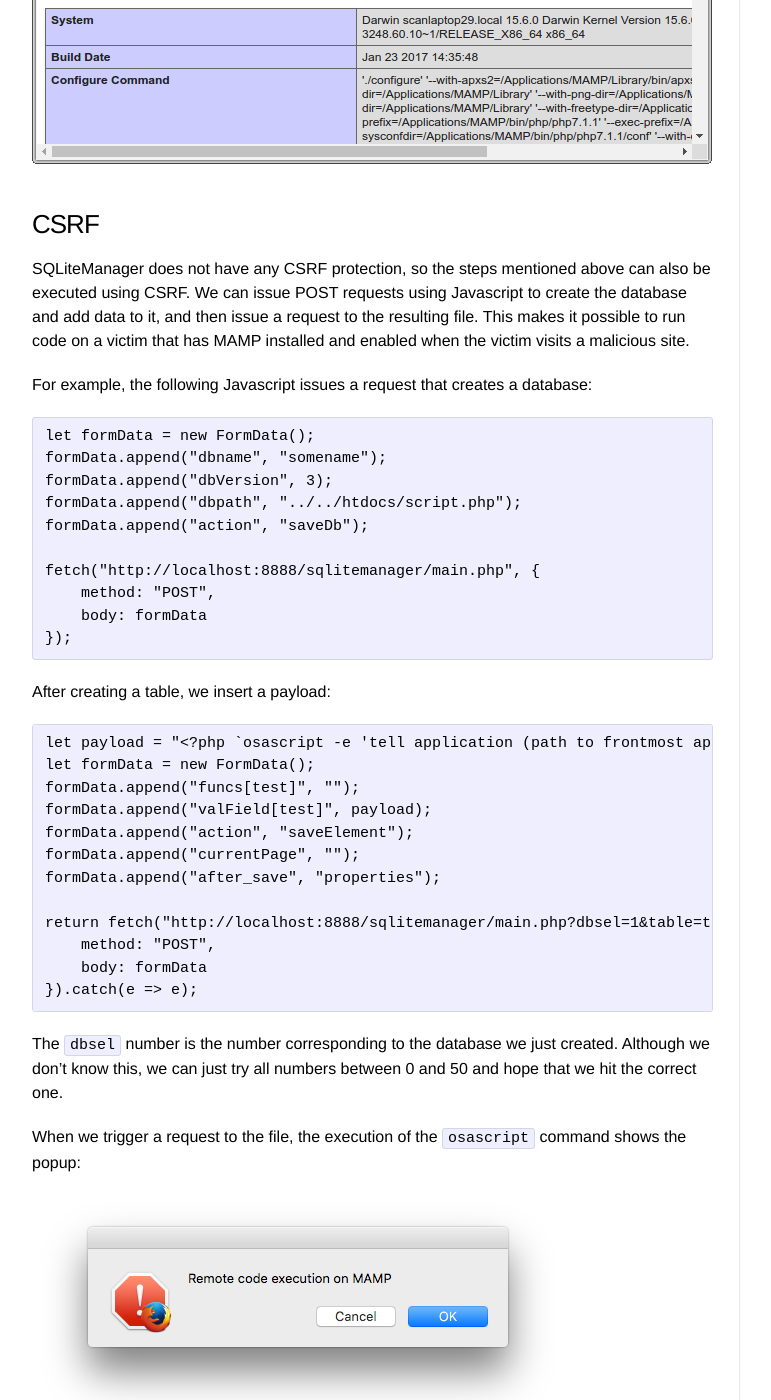
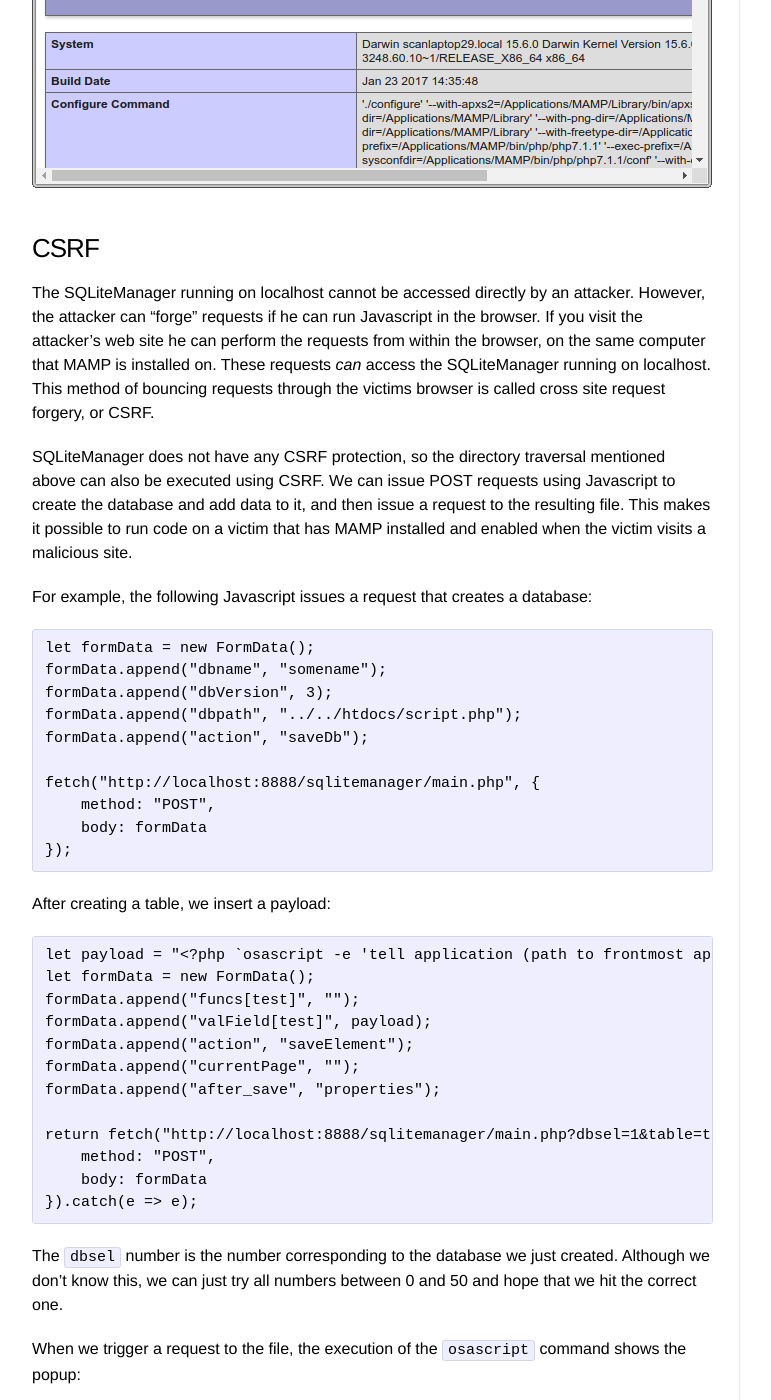
Before and after one commit to Sjord/Sjord.github.io, a Jekyll site: the page built from _posts/2017-04-12-drive-by-remote-code-execution-in-mamp.md, in a window 1280 px wide and 1400 px high, scrolled down 2125 px. Shown: the whole window, without its empty margins (108-879 px from the left). Built offline with Jekyll 4.4.1, drawn with Linux system fonts in a browser that asks for light colours; some of the changed text lies outside the part shown.

Commit message:
Expand MAMP post

```diff
--- a/_posts/2017-04-12-drive-by-remote-code-execution-in-mamp.md
+++ b/_posts/2017-04-12-drive-by-remote-code-execution-in-mamp.md
@@ -9,7 +9,8 @@
 
 ## MAMP
 
-MAMP is a web stack that can be installed on Mac OS X. It installs the Apache web server that runs on port 8888 by default. Also included are some database management programs, such as phpMyAdmin and SQLiteManager.
+MAMP is a web stack that can be installed on Mac OS X. It is typically used by web developers to test the web applications they are working on.
+It installs the Apache web server, which runs on port 8888 by default. Also included are some database management programs, such as phpMyAdmin and SQLiteManager.
 
 ## SQLiteManager
 
@@ -29,7 +30,9 @@
 
 ### CSRF
 
-SQLiteManager does not have any CSRF protection, so the steps mentioned above can also be executed using CSRF. We can issue POST requests using Javascript to create the database and add data to it, and then issue a request to the resulting file. This makes it possible to run code on a victim that has MAMP installed and enabled when the victim visits a malicious site.
+The SQLiteManager running on localhost cannot be accessed directly by an attacker. However, the attacker can "forge" requests if he can run Javascript in the browser. If you visit the attacker's web site he can perform the requests from within the browser, on the same computer that MAMP is installed on. These requests *can* access the SQLiteManager running on localhost. This method of bouncing requests through the victims browser is called cross site request forgery, or CSRF.
+
+SQLiteManager does not have any CSRF protection, so the directory traversal mentioned above can also be executed using CSRF. We can issue POST requests using Javascript to create the database and add data to it, and then issue a request to the resulting file. This makes it possible to run code on a victim that has MAMP installed and enabled when the victim visits a malicious site.
 
 For example, the following Javascript issues a request that creates a database:
 
@@ -69,6 +72,6 @@
 
 By combining CSRF and directory traversal we can trigger remote code execution, if the victim just visits a web site with malicious Javascript.
 
-An immediate solution to this would be to disable SQLiteManager. MAMP users can do this themselves by editing `/Applications/MAMP/conf/apache/httpd.conf`. Unless someone takes over the maintenance for SQLiteManager, it is unlikely that the vulnerabilities get fixed.
+An immediate solution to this would be to disable SQLiteManager. MAMP users can do this themselves by editing `/Applications/MAMP/conf/apache/httpd.conf`. Unless someone takes over the maintenance for SQLiteManager, it is unlikely that the vulnerabilities get fixed. MAMP already has an alternative manager for SQLite available: [phpLiteAdmin](https://www.phpliteadmin.org/).
 
 A broader solution is to disallow requests from the public Internet to private RFC1918 IP addresses. There is currently [a proposal](https://wicg.github.io/cors-rfc1918/) to refuse such requests by default, and to create a new CORS headers to explicitly allow it.
```
